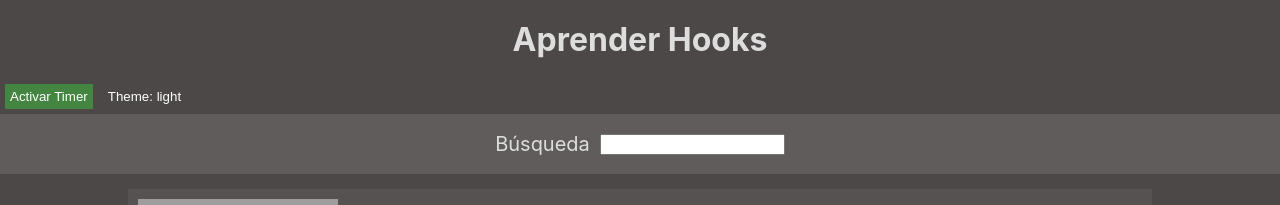
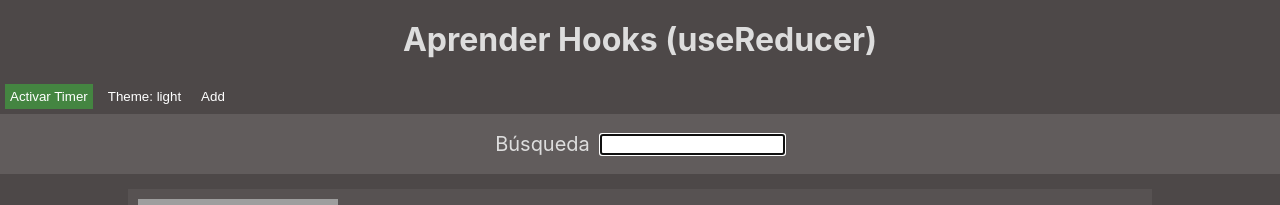
Before and after one commit to correooke/hooks-simple, a React (Create React App) app: page / in a window 1280 px wide. Shown: the top 205 px of the page. Built offline with nearby package versions, Linux system fonts and the light colour scheme; grey boxes are pictures that could not be loaded.

Commit message:
useReducer, useRef y useLayoutEffect

```diff
--- a/src/App.js
+++ b/src/App.js
@@ -6,8 +6,10 @@ import ThemeContext from './contexts/ThemeContext';
 import data from './data';
 import './App.css';
 
+
 const App = () => {
 
+  // Utilizando useData
   const [ items, setItems ] = useState(data);
 
   // El dato default es proporcionado por una función
@@ -31,6 +33,9 @@ const App = () => {
         <button onClick={() => setStyle(style => style === 'light' ? 'dark' : 'light')}>
           Theme: {style}
         </button>
+        <button>
+          Add
+        </button>
         {
           showTimer ? <Timer /> : null
         }
--- /dev/null
+++ b/src/AppReducer.js
@@ -0,0 +1,65 @@
+import React, { useState, useReducer } from 'react';
+import Search from './components/Search';
+import List from './components/List';
+import Timer from './components/Timer';
+import ThemeContext from './contexts/ThemeContext';
+import data from './data';
+import './App.css';
+
+const reducer = (state, action) => {
+  switch (action.type) {
+      case 'SETITEMS':
+          return {...state, items: action.payload }
+      case 'ADDITEM':
+        return {...state, items: [...state.items, action.payload] }
+      default:
+          return state;
+  }
+}
+
+const AppReducer = () => {
+
+  // Utilizando useReducer
+  const [ state, dispatch ] = useReducer(reducer, { items: data })
+
+  // El dato default es proporcionado por una función
+  // If the initial state is the result of an expensive computation, you may provide a function instead, which will be executed only on the initial render
+  const [ showTimer, setShowTimer ] = useState(() => false)
+  const [ style, setStyle ] = useState('light');
+  const onChangeSearch = value => {
+    const newItems = data.filter(item => item.title.toLowerCase().includes(value.toLowerCase()));
+    const action = { type: 'SETITEMS', payload: newItems };
+    dispatch(action);
+  }
+
+  return (
+    <ThemeContext.Provider value={style}>
+      <div className="app">
+        <div className="header">
+          <h1>Aprender Hooks (useReducer)</h1>
+        </div>
+        <button className={showTimer ? 'showTimer' : 'hideTimer'} onClick={() => { setShowTimer(!showTimer)} }>
+          {showTimer ? "Apagar Timer" : "Activar Timer"}
+        </button>
+        <button onClick={() => setStyle(style => style === 'light' ? 'dark' : 'light')}>
+          Theme: {style}
+        </button>
+        <button onClick={
+            () => dispatch({
+                type: 'ADDITEM',
+                payload: {title: 'Otro', details: 'Tecnología de prueba', image: 'http://lorempixel.com/200/100/sports/8'},
+            })
+            }>
+          Add
+        </button>
+        {
+          showTimer ? <Timer /> : null
+        }
+        <Search onChangeSearch={onChangeSearch} />
+        <List items={state.items} />
+      </div>
+      </ThemeContext.Provider>
+  );
+};
+
+export default AppReducer;
--- a/src/components/Search.js
+++ b/src/components/Search.js
@@ -1,16 +1,22 @@
-import React, { useState, useEffect } from 'react';
+import React, { useState, useEffect, useRef, useLayoutEffect } from 'react';
 
 const Search = ({ onChangeSearch }) => {
     const [ search, setSearch ] = useState('');
+    const thisinput = useRef(null)
 
-    useEffect( () => {
-        document.title = `Buscando ${search}`;
+    useLayoutEffect( () => {
+        document.title = search ? search : `Buscando`;
     }, [search]);
+
+    useEffect(() => {
+        thisinput.current.focus();
+    })
 
     return (
         <div className='search'>
             <span>Búsqueda</span>
             <input type="text"
+                ref={thisinput}
                 value={search}
                 onChange={e => {
                     const { value } = e.target;
--- a/src/index.js
+++ b/src/index.js
@@ -2,9 +2,10 @@ import React from 'react';
 import ReactDOM from 'react-dom';
 import './index.css';
 import App from './App';
+import AppReducer from './AppReducer';
 import * as serviceWorker from './serviceWorker';
 
-ReactDOM.render(<App />, document.getElementById('root'));
+ReactDOM.render(<AppReducer />, document.getElementById('root'));
 
 // If you want your app to work offline and load faster, you can change
 // unregister() to register() below. Note this comes with some pitfalls.
```
